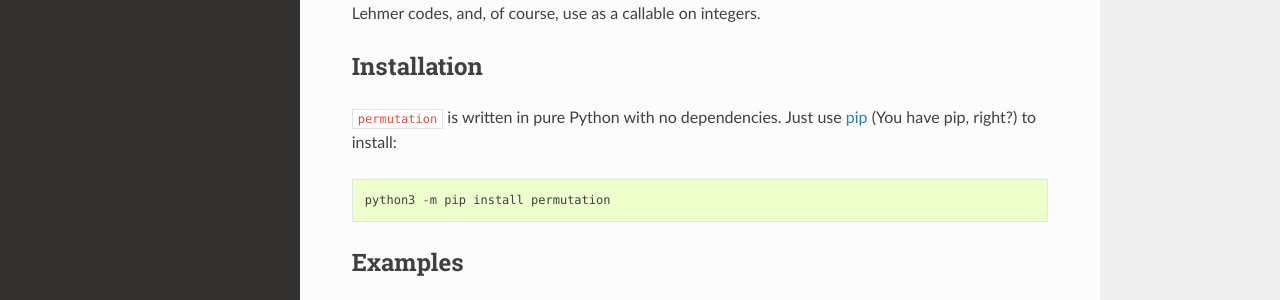
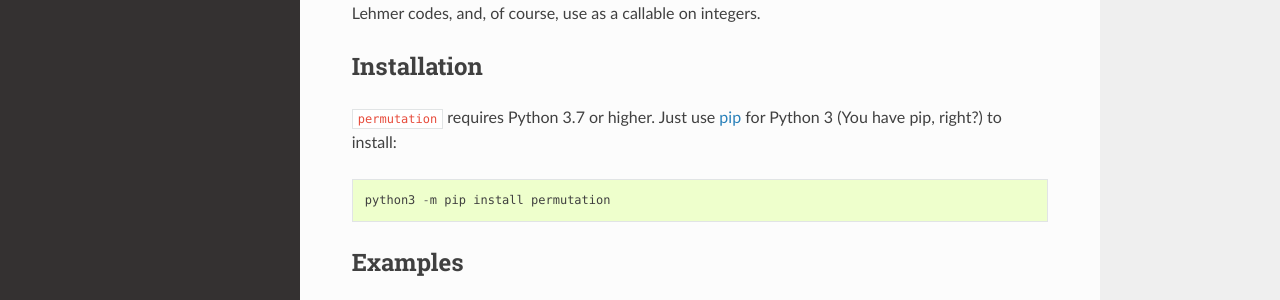
Before and after one commit to jwodder/permutation, a Sphinx documentation site: the page built from docs/index.rst, in a window 1280 px wide and 900 px high. Shown: the part 316-616 px from the top of the window. Built offline with Sphinx 7.4.7 and the Read the Docs theme 2.0.0, drawn with Linux system fonts in a browser that asks for light colours.

Commit message:
Update installation instructions in docs to match README

```diff
--- a/docs/index.rst
+++ b/docs/index.rst
@@ -20,8 +20,8 @@ callable on integers.
 
 Installation
 ============
-``permutation`` is written in pure Python with no dependencies.  Just use `pip
-<https://pip.pypa.io>`_ (You have pip, right?) to install::
+``permutation`` requires Python 3.7 or higher.  Just use `pip
+<https://pip.pypa.io>`_ for Python 3 (You have pip, right?) to install::
 
     python3 -m pip install permutation
 
```
